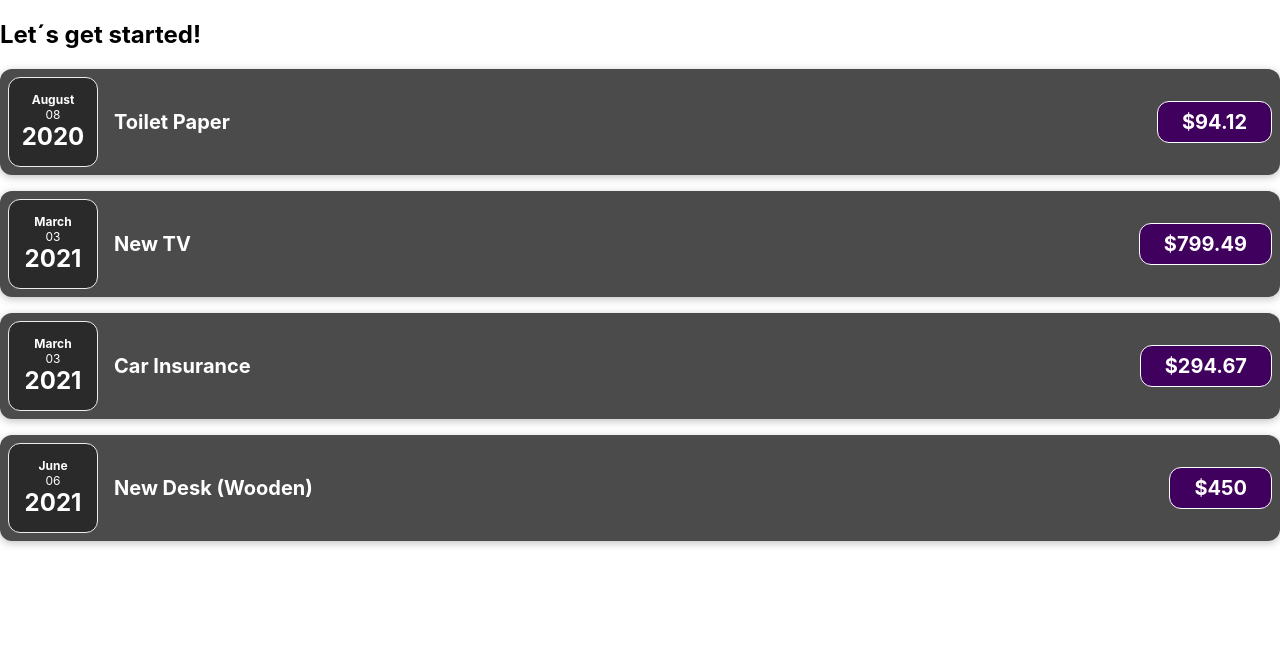
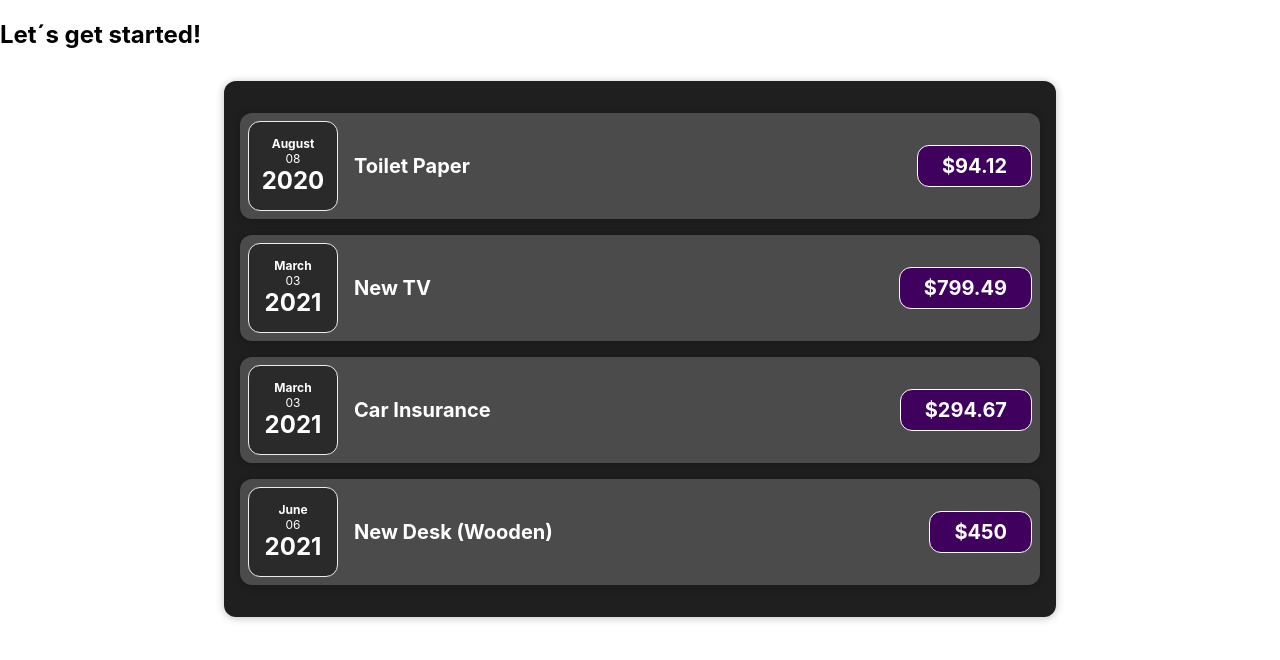
Before and after one commit to JCUrquiza/ReactBasicsWithComponents, a React (Create React App) app: page / in a window 1280 px wide. Shown: the top 660 px of the page. Built offline with nearby package versions, Linux system fonts and the light colour scheme.

Commit message:
pasando hijos por props children

```diff
--- a/src/App.js
+++ b/src/App.js
@@ -1,4 +1,4 @@
-import ExpenseItem from "./components/ExpenseItem";
+import Expenses from './components/Expenses';
 
 function App() {
 
@@ -27,11 +27,9 @@
   return (
     <div>
       <h2>Let´s get started!</h2>
-      {
-        expenses.map((expense) => (
-          <ExpenseItem key={ expense.id } data={ expense } />
-        ))
-      }
+
+      <Expenses expenses={ expenses } />
+
     </div>
   );
 }
--- /dev/null
+++ b/src/components/Card.css
@@ -0,0 +1,4 @@
+.card{
+    border-radius: 12px;
+    box-shadow: 0 1px 8px rgba(0, 0, 0, 0.25) ;
+}
--- /dev/null
+++ b/src/components/Card.js
@@ -0,0 +1,11 @@
+import './Card.css';
+
+function Card(props) {
+
+    const classes = 'card ' + props.className;
+
+    return <div className={classes}>{ props.children }</div>
+
+}
+
+export default Card;
--- a/src/components/ExpenseItem.css
+++ b/src/components/ExpenseItem.css
@@ -2,10 +2,8 @@
     display: flex;
     justify-content: space-between;
     align-items: center;
-    box-shadow: 0 2px 8px rgba(0, 0, 0, 0.25);
     padding: 0.5rem;
     margin: 1rem 0;
-    border-radius: 12px;
     background-color: #4b4b4b;
 }
 
--- a/src/components/ExpenseItem.js
+++ b/src/components/ExpenseItem.js
@@ -1,10 +1,11 @@
+import Card from './Card';
 import ExpenseDate from './ExpenseDate';
 import './ExpenseItem.css';
 
 function ExpenseItem({ data }) {
 
     return (
-        <div className='expense-item'>
+        <Card className='expense-item'>
 
             <ExpenseDate date={data.date} />
 
@@ -12,7 +13,7 @@
                 <h2>{ data.title }</h2>
                 <div className='expense-item__price'>${ data.amount }</div>
             </div>
-        </div>
+        </Card>
     );
 }
 
--- /dev/null
+++ b/src/components/Expenses.css
@@ -0,0 +1,7 @@
+.expenses {
+    padding: 1rem;
+    background-color: rgb(31, 31, 31);
+    margin: 2rem auto;
+    width: 50rem;
+    max-width: 95%;
+}
--- /dev/null
+++ b/src/components/Expenses.js
@@ -0,0 +1,19 @@
+import Card from './Card';
+import ExpenseItem from './ExpenseItem';
+import './Expenses.css';
+
+function Expenses(props) {
+
+    return (
+        <Card className="expenses">
+            {
+                props.expenses.map((expense) => (
+                    <ExpenseItem key={ expense.id } data={ expense } />
+                ))
+            }
+        </Card>
+    )
+
+}
+
+export default Expenses;
```
